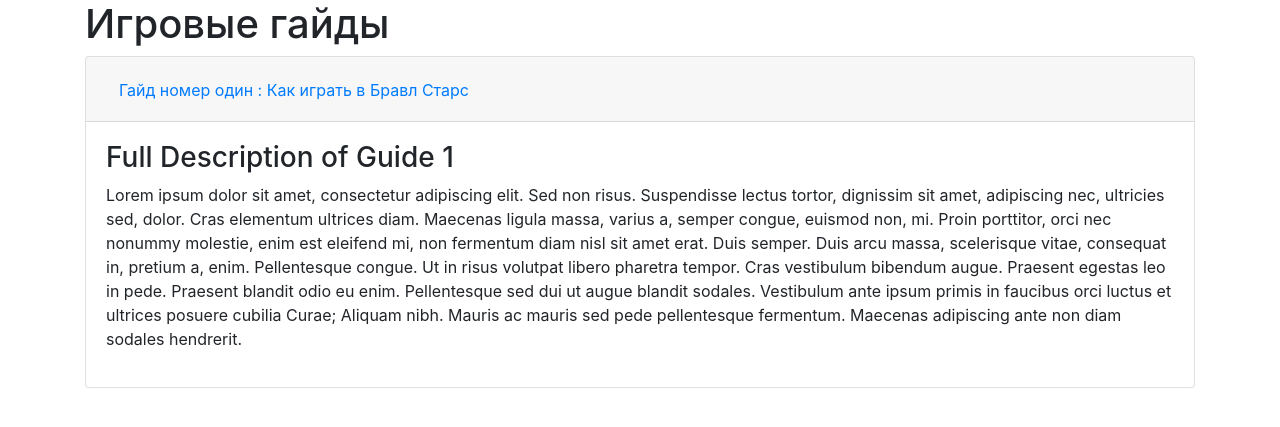
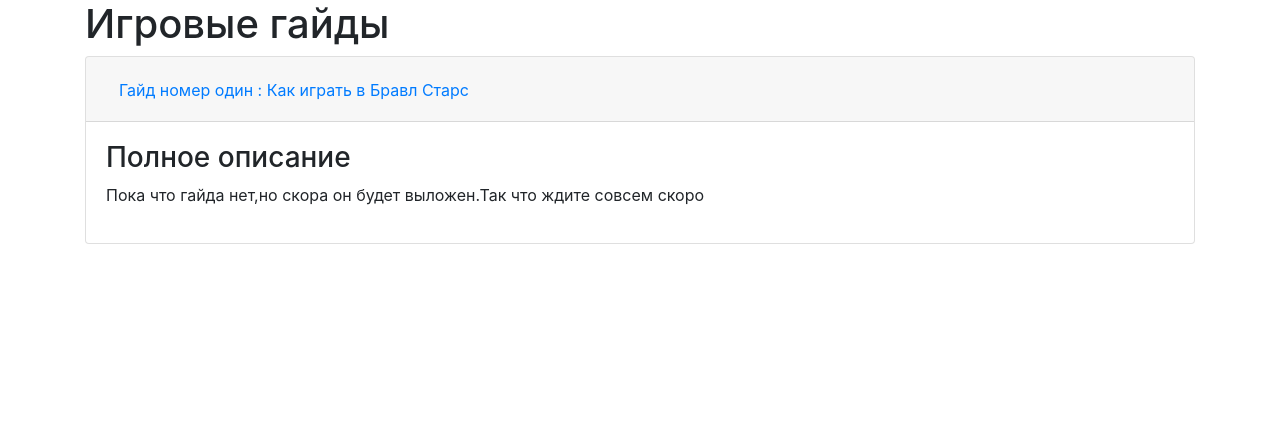
Before and after one commit to Catnap431/codespaces-flask1314, a Flask app: page /guides in a window 1280 px wide. Shown: the top 427 px of the page. Run offline with Flask 3, Linux system fonts and the light colour scheme; some libraries are stand-ins or nearby versions.

Commit message:
5 этап проекта (изменения)

```diff
--- a/templates/guides.html
+++ b/templates/guides.html
@@ -18,8 +18,8 @@
         </div>
         <div id="guideOne" class="collapse show" aria-labelledby="guideOneHeader" data-parent="#guideAccordion">
           <div class="card-body">
-            <h3>Full Description of Guide 1</h3>
-            <p>Lorem ipsum dolor sit amet, consectetur adipiscing elit. Sed non risus. Suspendisse lectus tortor, dignissim sit amet, adipiscing nec, ultricies sed, dolor. Cras elementum ultrices diam. Maecenas ligula massa, varius a, semper congue, euismod non, mi. Proin porttitor, orci nec nonummy molestie, enim est eleifend mi, non fermentum diam nisl sit amet erat. Duis semper. Duis arcu massa, scelerisque vitae, consequat in, pretium a, enim. Pellentesque congue. Ut in risus volutpat libero pharetra tempor. Cras vestibulum bibendum augue. Praesent egestas leo in pede. Praesent blandit odio eu enim. Pellentesque sed dui ut augue blandit sodales. Vestibulum ante ipsum primis in faucibus orci luctus et ultrices posuere cubilia Curae; Aliquam nibh. Mauris ac mauris sed pede pellentesque fermentum. Maecenas adipiscing ante non diam sodales hendrerit.</p>
+            <h3>Полное описание</h3>
+            <p>Пока что гайда нет,но скора он будет выложен.Так что ждите совсем скоро</p>
           </div>
         </div>
       </div>
```
